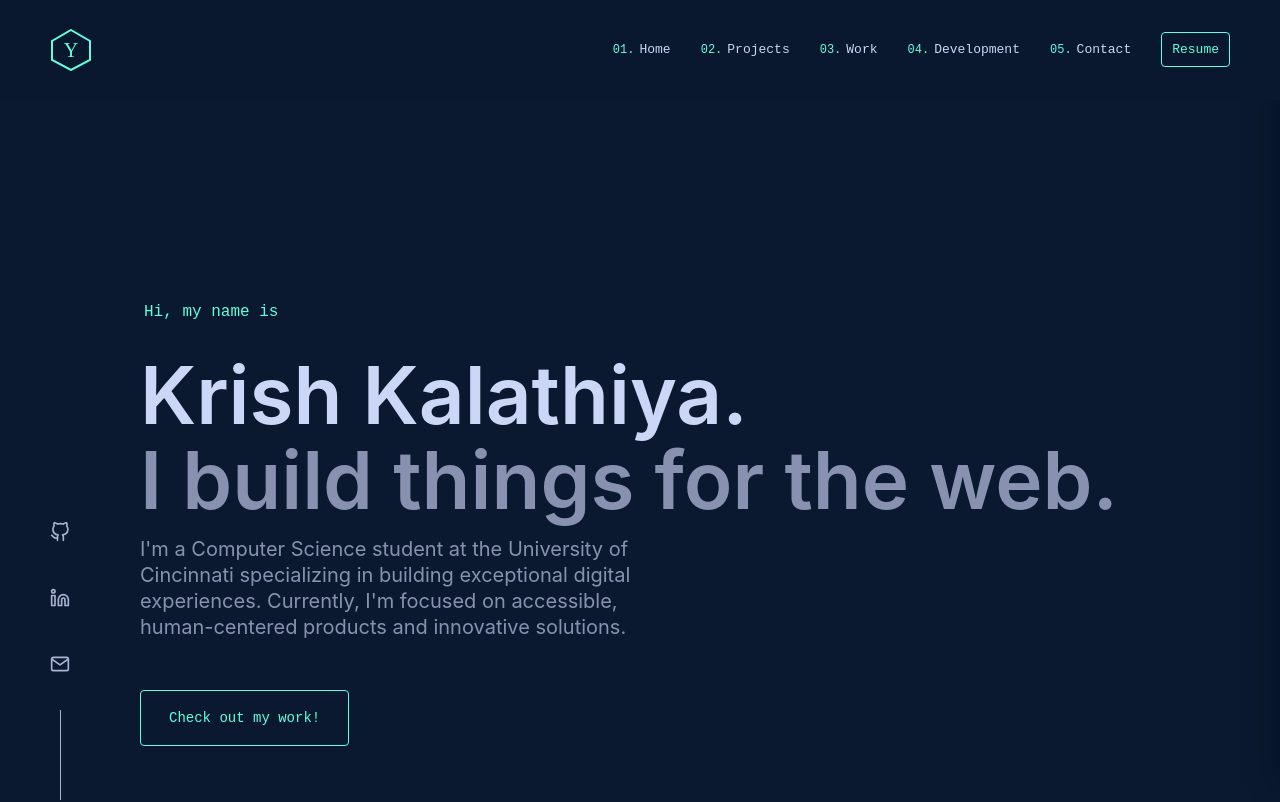
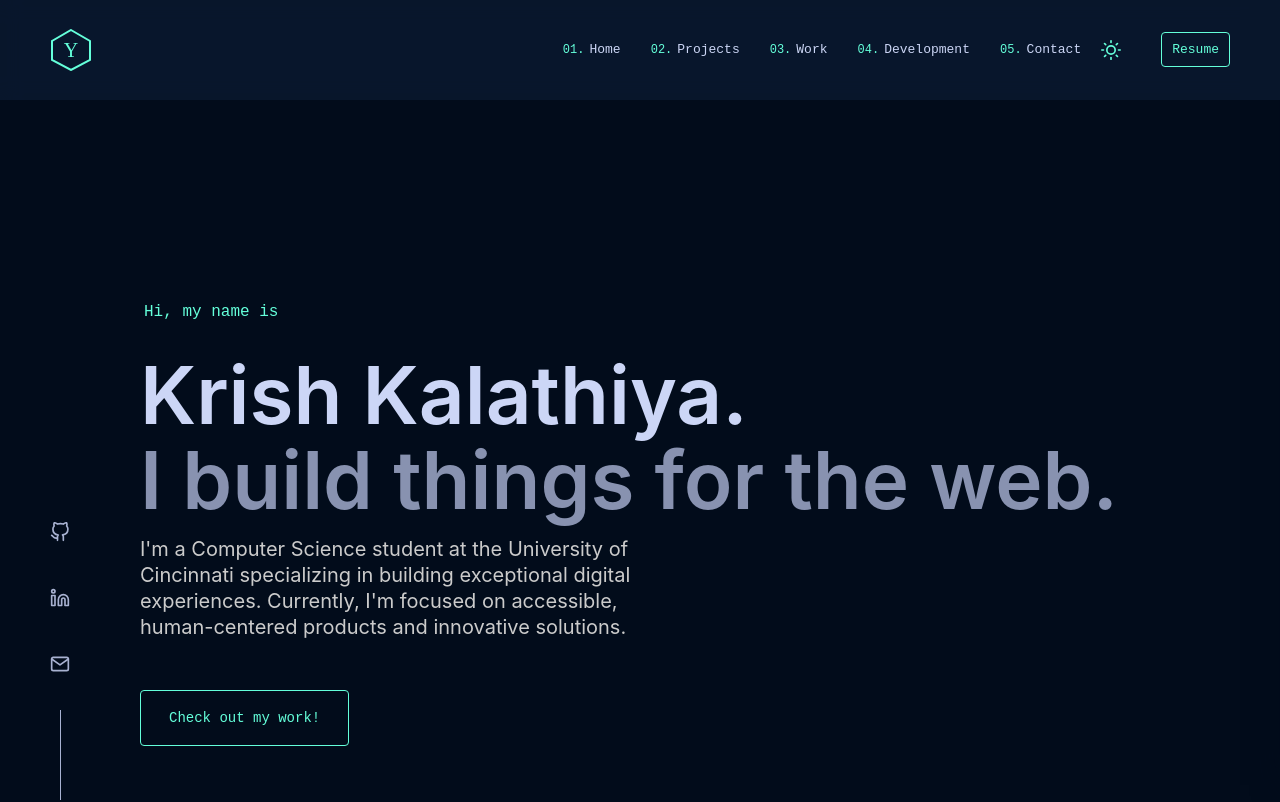
Before and after one commit to KrishKalathiya/portfolio-site, a React (Vite) app: page / in a window 1280 px wide. Shown: the top 802 px of the page. Built offline with nearby package versions, Linux system fonts and the light colour scheme.

Commit message:
feat: Initialize portfolio site with core routing, navigation, and theme context.

```diff
--- a/src/App.css
+++ b/src/App.css
@@ -15,6 +15,13 @@
   --white: #e6f1ff;
   --green: #64ffda;
   --green-tint: rgba(100, 255, 218, 0.1);
+
+  /* Semantic Theme Colors - Default (Dark) */
+  --bg-primary: #020c1b; /* User requested Primary */
+  --bg-secondary: #112240; /* Keeping light-navy for cards in dark mode? Or maybe #4A4A4A darker? */
+  --text-primary: #FFFFE3; /* User requested Secondary (Cream) */
+  --text-secondary: #CBCBCB; /* User requested Contrast */
+  --accent: #64ffda; /* Keeping green accent */
 
   /* Typography */
   --font-sans: "Inter", "San Francisco", "SF Pro Text", -apple-system, system-ui,
@@ -49,6 +56,20 @@
   /* Animations */
   --easing: cubic-bezier(0.645, 0.045, 0.355, 1);
   --transition: all 0.25s cubic-bezier(0.645, 0.045, 0.355, 1);
+}
+
+.light-mode {
+  --bg-primary: #FFFFE3; /* User requested Secondary (Cream) */
+  --bg-secondary: #ffffff;
+  --text-primary: #4A4A4A; /* User requested Primary (Dark Gray) */
+  --text-secondary: #4A4A4A; /* Dark gray for secondary text too in light mode? */
+  --accent: #0a192f; /* Dark navy as accent in light mode? */
+  --lightest-slate: #4A4A4A; /* Override for headings */
+  --slate: #4A4A4A; /* Override for body text */
+  --light-slate: #4A4A4A;
+  --navy: #FFFFE3; /* Override background variable used in body */
+  --light-navy: #e6e6e6; /* Lighter gray for cards */
+  --green: #4A4A4A; /* Change green accent to dark gray in light mode? Or keep green? Let's try keeping green for now but maybe darker. */
 }
 
 /* ========================
@@ -94,8 +115,8 @@
   overflow-x: hidden;
   -moz-osx-font-smoothing: grayscale;
   -webkit-font-smoothing: antialiased;
-  background-color: var(--navy);
-  color: var(--slate);
+  background-color: var(--bg-primary);
+  color: var(--text-secondary);
   font-family: var(--font-sans);
   font-size: var(--fz-xl);
   line-height: 1.3;
@@ -252,6 +273,47 @@
   counter-reset: item 0;
   z-index: 12;
   height: 100%;
+}
+
+.light-mode nav {
+  color: var(--white);
+}
+
+.light-mode .nav-links li a::before {
+  color: var(--white);
+}
+
+.light-mode .logo a {
+  color: var(--white);
+}
+
+.light-mode .resume-button {
+  color: var(--white);
+  border-color: var(--white);
+}
+
+.theme-toggle {
+  background: none;
+  border: none;
+  cursor: pointer;
+  color: var(--green);
+  margin-right: 20px;
+  padding: 5px;
+  display: flex;
+  align-items: center;
+  transition: var(--transition);
+}
+
+.light-mode .theme-toggle {
+  color: var(--white);
+}
+
+.theme-toggle.mobile {
+  margin-right: 0;
+  margin-top: 20px;
+  padding: 10px;
+  justify-content: center;
+  width: 100%;
 }
 
 .logo a {
--- a/src/App.jsx
+++ b/src/App.jsx
@@ -6,10 +6,12 @@
 import Work from './pages/Work';
 import ProjectsPage from './pages/ProjectsPage';
 import ProfessionalDevelopment from './pages/ProfessionalDevelopment';
+import { ThemeProvider } from './context/ThemeContext';
 import './App.css';
 
 function App() {
   return (
+    <ThemeProvider>
       <BrowserRouter>
         <Navigation />
         <SocialSidebar />
@@ -25,6 +27,7 @@
           <Footer />
         </div>
       </BrowserRouter>
+    </ThemeProvider>
   );
 }
 
--- a/src/components/Navigation.jsx
+++ b/src/components/Navigation.jsx
@@ -1,11 +1,14 @@
 import { Link } from 'react-router-dom';
 import { useState, useEffect } from 'react';
+import { useTheme } from '../context/ThemeContext';
 
 function Navigation() {
   const [scrollDirection, setScrollDirection] = useState('none');
   const [lastScrollY, setLastScrollY] = useState(0);
   const [scrolledToTop, setScrolledToTop] = useState(true);
   const [menuOpen, setMenuOpen] = useState(false);
+
+  const { theme, toggleTheme } = useTheme();
 
   useEffect(() => {
     const handleScroll = () => {
@@ -79,6 +82,29 @@
               <li><Link to="/professional-development">Development</Link></li>
               <li><Link to="/#contact">Contact</Link></li>
             </ol>
+            <button
+              onClick={toggleTheme}
+              className="theme-toggle"
+              aria-label="Toggle theme"
+            >
+              {theme === 'dark' ? (
+                <svg xmlns="http://www.w3.org/2000/svg" width="20" height="20" viewBox="0 0 24 24" fill="none" stroke="currentColor" strokeWidth="2" strokeLinecap="round" strokeLinejoin="round">
+                  <circle cx="12" cy="12" r="5"></circle>
+                  <line x1="12" y1="1" x2="12" y2="3"></line>
+                  <line x1="12" y1="21" x2="12" y2="23"></line>
+                  <line x1="4.22" y1="4.22" x2="5.64" y2="5.64"></line>
+                  <line x1="18.36" y1="18.36" x2="19.78" y2="19.78"></line>
+                  <line x1="1" y1="12" x2="3" y2="12"></line>
+                  <line x1="21" y1="12" x2="23" y2="12"></line>
+                  <line x1="4.22" y1="19.78" x2="5.64" y2="18.36"></line>
+                  <line x1="18.36" y1="5.64" x2="19.78" y2="4.22"></line>
+                </svg>
+              ) : (
+                <svg xmlns="http://www.w3.org/2000/svg" width="20" height="20" viewBox="0 0 24 24" fill="none" stroke="currentColor" strokeWidth="2" strokeLinecap="round" strokeLinejoin="round">
+                  <path d="M21 12.79A9 9 0 1 1 11.21 3 7 7 0 0 0 21 12.79z"></path>
+                </svg>
+              )}
+            </button>
             <div className="resume-button-container">
               <a href="#" className="resume-button">Resume</a>
             </div>
@@ -103,6 +129,35 @@
             <li><Link to="/#contact" onClick={closeMenu}>Contact</Link></li>
           </ol>
           <a href="#" className="resume-button">Resume</a>
+          <button
+            onClick={toggleTheme}
+            className="theme-toggle mobile"
+            aria-label="Toggle theme"
+          >
+            {theme === 'dark' ? (
+              <>
+                <svg xmlns="http://www.w3.org/2000/svg" width="20" height="20" viewBox="0 0 24 24" fill="none" stroke="currentColor" strokeWidth="2" strokeLinecap="round" strokeLinejoin="round" style={{ marginRight: '10px' }}>
+                  <circle cx="12" cy="12" r="5"></circle>
+                  <line x1="12" y1="1" x2="12" y2="3"></line>
+                  <line x1="12" y1="21" x2="12" y2="23"></line>
+                  <line x1="4.22" y1="4.22" x2="5.64" y2="5.64"></line>
+                  <line x1="18.36" y1="18.36" x2="19.78" y2="19.78"></line>
+                  <line x1="1" y1="12" x2="3" y2="12"></line>
+                  <line x1="21" y1="12" x2="23" y2="12"></line>
+                  <line x1="4.22" y1="19.78" x2="5.64" y2="18.36"></line>
+                  <line x1="18.36" y1="5.64" x2="19.78" y2="4.22"></line>
+                </svg>
+                Switch to Light Mode
+              </>
+            ) : (
+              <>
+                <svg xmlns="http://www.w3.org/2000/svg" width="20" height="20" viewBox="0 0 24 24" fill="none" stroke="currentColor" strokeWidth="2" strokeLinecap="round" strokeLinejoin="round" style={{ marginRight: '10px' }}>
+                  <path d="M21 12.79A9 9 0 1 1 11.21 3 7 7 0 0 0 21 12.79z"></path>
+                </svg>
+                Switch to Dark Mode
+              </>
+            )}
+          </button>
         </nav>
       </aside>
     </>
--- /dev/null
+++ b/src/context/ThemeContext.jsx
@@ -0,0 +1,34 @@
+import { createContext, useState, useEffect, useContext } from 'react';
+
+const ThemeContext = createContext();
+
+export const useTheme = () => useContext(ThemeContext);
+
+export const ThemeProvider = ({ children }) => {
+  const [theme, setTheme] = useState('dark');
+
+  useEffect(() => {
+    const savedTheme = localStorage.getItem('theme');
+    if (savedTheme) {
+      setTheme(savedTheme);
+    } else {
+      // Default to dark mode
+      setTheme('dark');
+    }
+  }, []);
+
+  useEffect(() => {
+    document.body.className = theme === 'light' ? 'light-mode' : '';
+    localStorage.setItem('theme', theme);
+  }, [theme]);
+
+  const toggleTheme = () => {
+    setTheme((prevTheme) => (prevTheme === 'dark' ? 'light' : 'dark'));
+  };
+
+  return (
+    <ThemeContext.Provider value={{ theme, toggleTheme }}>
+      {children}
+    </ThemeContext.Provider>
+  );
+};
```
Lines whose indentation alone changed are shown as unchanged.
